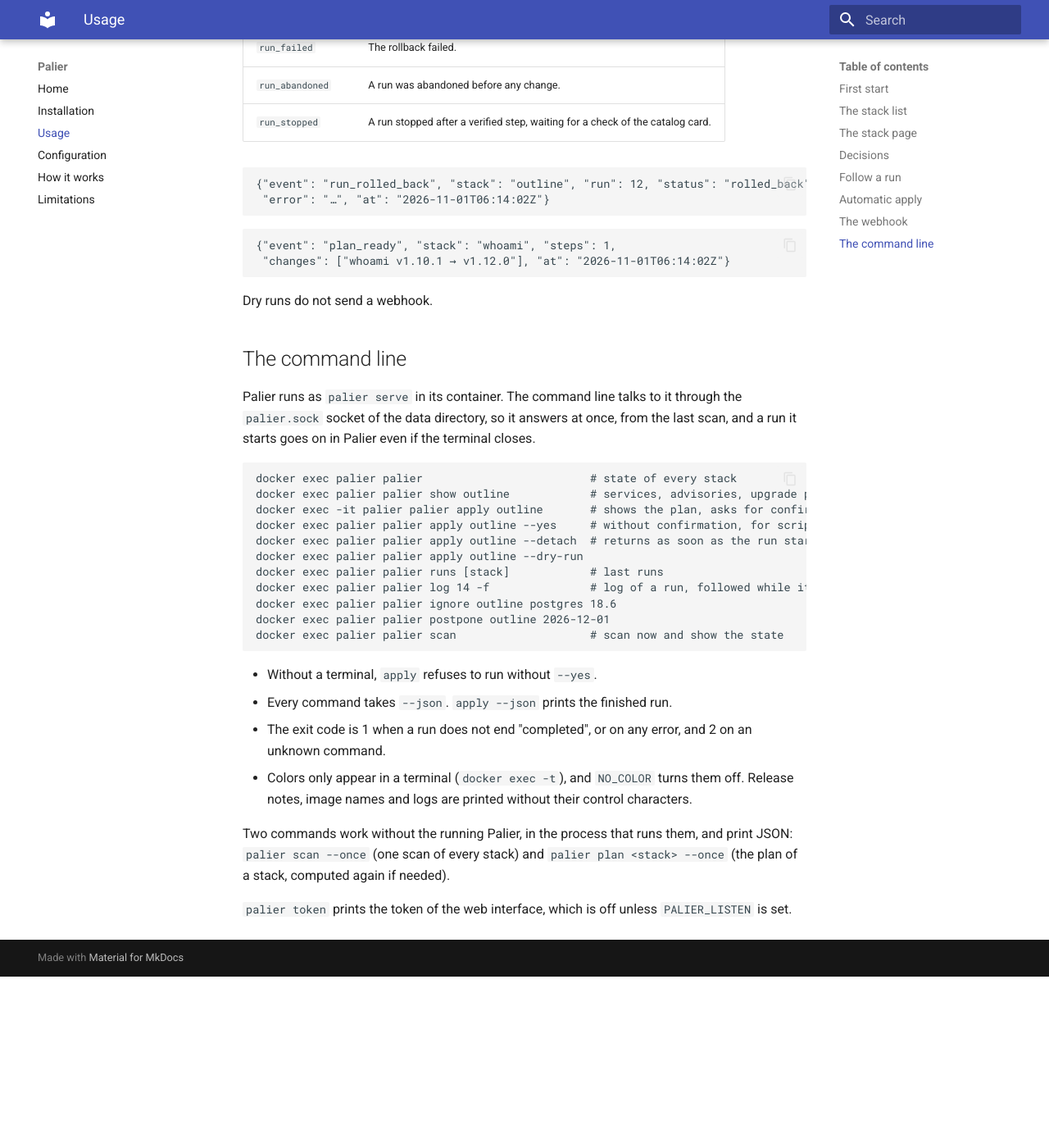
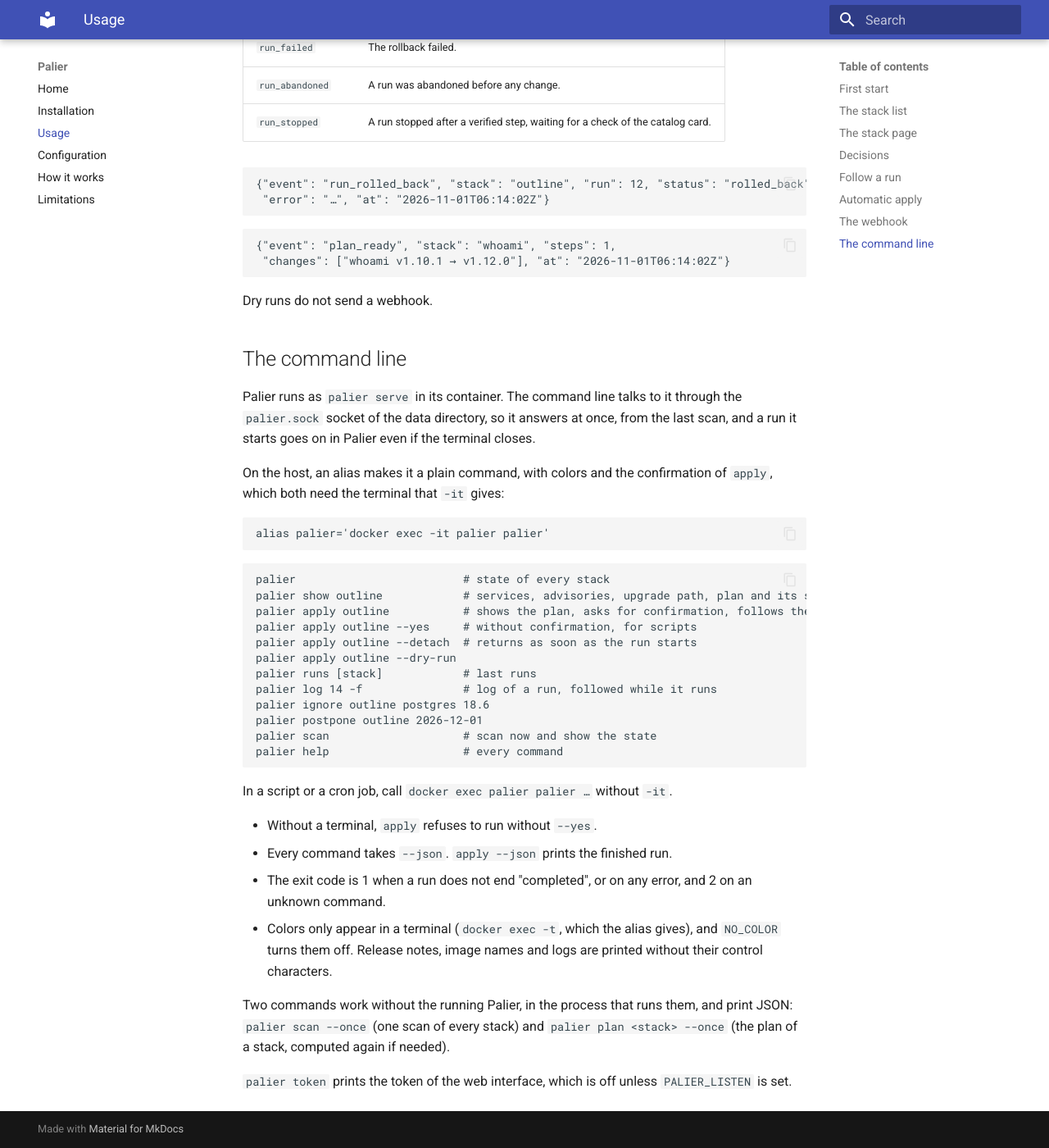
Before and after one commit to kOlapsis/palier, an MkDocs documentation site: the page built from docs/usage.md, in a window 1280 px wide and 1400 px high, scrolled down 3942 px. Shown: the whole window at 82% size. Built offline with MkDocs 1.6.1 and Material for MkDocs 9.7.7, drawn with Linux system fonts in a browser that asks for light colours; before the commit the page ends 5133 px from its top, so only the background shows below that; some of the changed text lies outside the part shown.

Commit message:
feat(cli): color the help and document the palier alias
The help shows its title and sections in bold and its commands in color
when it goes to a terminal. The README and the docs now start from
alias palier='docker exec -it palier palier', which gives the command a
terminal for colors and the confirmation of apply.

````diff
--- a/docs/usage.md
+++ b/docs/usage.md
@@ -12,7 +12,7 @@ A large version jump can take a long time. GitLab, with 13 required stops and th
 
 ## The stack list
 
-`docker exec palier palier` (or the home page of the web interface) shows each stack with its status, its running version, the target of its plan, what needs attention, and the age of the last scan. Palier scans all stacks at startup, then every hour (`PALIER_SCAN_INTERVAL`), and also right after each run or decision.
+`palier` (or the home page of the web interface) shows each stack with its status, its running version, the target of its plan, what needs attention, and the age of the last scan. Palier scans all stacks at startup, then every hour (`PALIER_SCAN_INTERVAL`), and also right after each run or decision.
 
 | Status | What it means |
 |---|---|
@@ -109,24 +109,33 @@ Dry runs do not send a webhook.
 
 Palier runs as `palier serve` in its container. The command line talks to it through the `palier.sock` socket of the data directory, so it answers at once, from the last scan, and a run it starts goes on in Palier even if the terminal closes.
 
+On the host, an alias makes it a plain command, with colors and the confirmation of `apply`, which both need the terminal that `-it` gives:
+
 ```sh
-docker exec palier palier                         # state of every stack
-docker exec palier palier show outline            # services, advisories, upgrade path, plan and its sources
-docker exec -it palier palier apply outline       # shows the plan, asks for confirmation, follows the run
-docker exec palier palier apply outline --yes     # without confirmation, for scripts
-docker exec palier palier apply outline --detach  # returns as soon as the run starts
-docker exec palier palier apply outline --dry-run
-docker exec palier palier runs [stack]            # last runs
-docker exec palier palier log 14 -f               # log of a run, followed while it runs
-docker exec palier palier ignore outline postgres 18.6
-docker exec palier palier postpone outline 2026-12-01
-docker exec palier palier scan                    # scan now and show the state
+alias palier='docker exec -it palier palier'
 ```
+
+```sh
+palier                         # state of every stack
+palier show outline            # services, advisories, upgrade path, plan and its sources
+palier apply outline           # shows the plan, asks for confirmation, follows the run
+palier apply outline --yes     # without confirmation, for scripts
+palier apply outline --detach  # returns as soon as the run starts
+palier apply outline --dry-run
+palier runs [stack]            # last runs
+palier log 14 -f               # log of a run, followed while it runs
+palier ignore outline postgres 18.6
+palier postpone outline 2026-12-01
+palier scan                    # scan now and show the state
+palier help                    # every command
+```
+
+In a script or a cron job, call `docker exec palier palier …` without `-it`.
 
 - Without a terminal, `apply` refuses to run without `--yes`.
 - Every command takes `--json`. `apply --json` prints the finished run.
 - The exit code is 1 when a run does not end "completed", or on any error, and 2 on an unknown command.
-- Colors only appear in a terminal (`docker exec -t`), and `NO_COLOR` turns them off. Release notes, image names and logs are printed without their control characters.
+- Colors only appear in a terminal (`docker exec -t`, which the alias gives), and `NO_COLOR` turns them off. Release notes, image names and logs are printed without their control characters.
 
 Two commands work without the running Palier, in the process that runs them, and print JSON: `palier scan --once` (one scan of every stack) and `palier plan <stack> --once` (the plan of a stack, computed again if needed).
 
````
Also changed, not shown: README.md (+20 -12 lines), docs/installation.md (+4 -1 lines), 3 other files.
